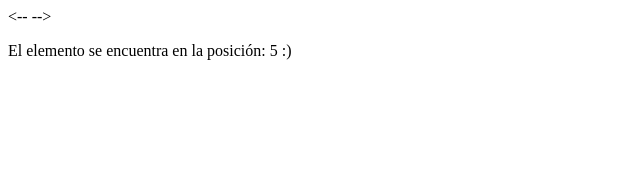
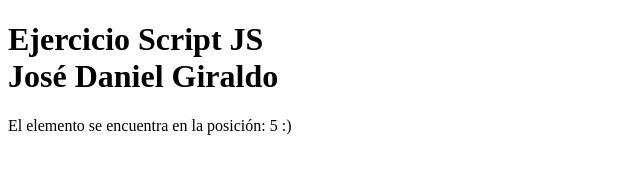
Before and after one commit to JoseGP39/claseJasvascript18sep, a plain HTML site: page index.html in a window 1280 px wide. Shown: the whole page, without its empty margins (0-640 px from the left). Drawn offline with Linux system fonts and the light colour scheme.

Commit message:
Update index.html

```diff
--- a/index.html
+++ b/index.html
@@ -7,9 +7,15 @@
 </head>
 
 <body>
-  <-- <script>
-       <h1> Ejercicio Script JS </br> José Daniel Giraldo</h1>
-   </script> -->
+    <h1> Ejercicio Script JS </br> José Daniel Giraldo</h1>
+  <script>
+          var nombre = "José Daniel Giraldo";
+          const ciudad = "Medellin";
+
+          console.log(nombre);
+          console.log(ciudad);
+
+ </script>
 </body>
      <script src="script.js"></script>
 </html>
```
